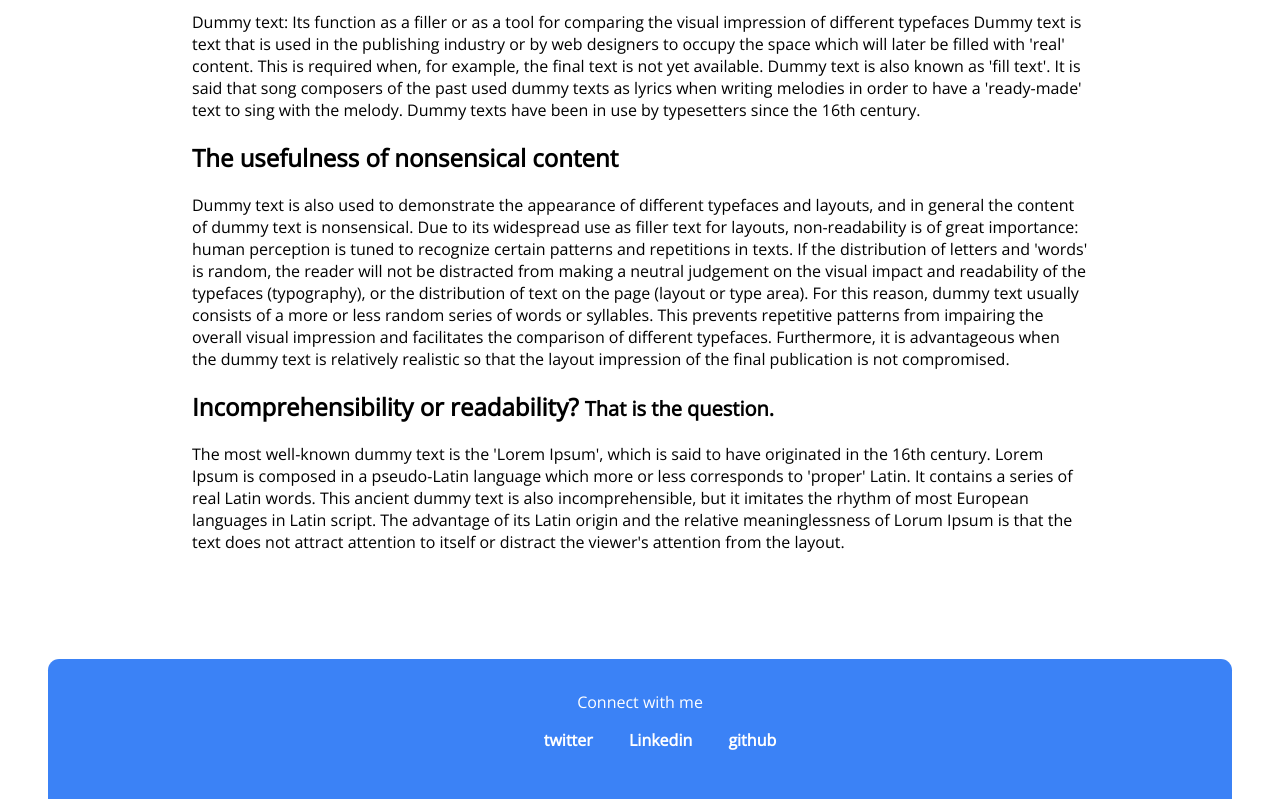
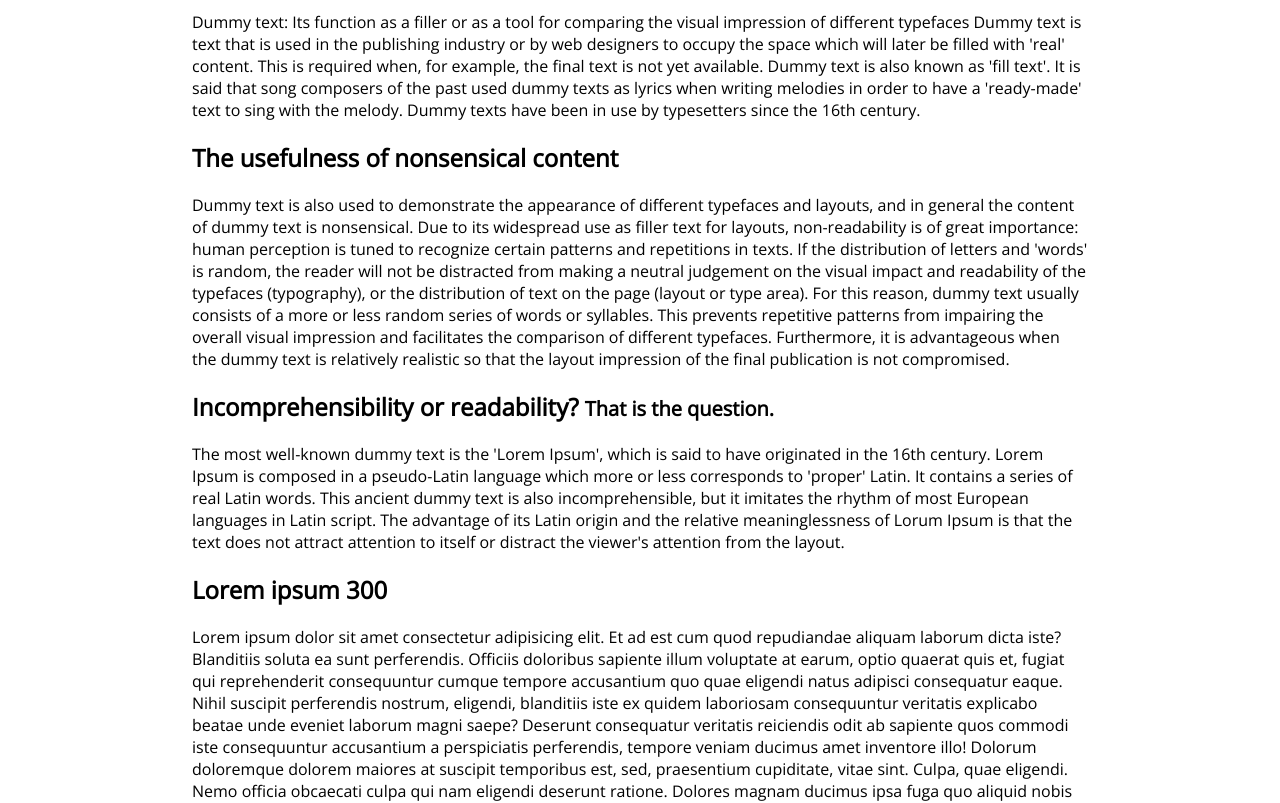
Before and after one commit to Parikshitdeore/Parikshit-Deore-portfolio, a plain HTML site: page dummy-blog.html in a window 1280 px wide. Shown: the part 358-1161 px from the top of the page. Drawn offline with nearby package versions, Linux system fonts and the light colour scheme.

Commit message:
Update dummy-blog.html

```diff
--- a/dummy-blog.html
+++ b/dummy-blog.html
@@ -36,7 +36,10 @@
 
                     <h2>Incomprehensibility or readability? <small> That is the question.</small></h2>
                     The most well-known dummy text is the 'Lorem Ipsum', which is said to have originated in the 16th century. Lorem Ipsum is composed in a pseudo-Latin language which more or less corresponds to 'proper' Latin. It contains a series of real Latin words. This ancient dummy text is also incomprehensible, but it imitates the rhythm of most European languages in Latin script. The advantage of its Latin origin and the relative meaninglessness of Lorum Ipsum is that the text does not attract attention to itself or distract the viewer's attention from the layout.</p>
-                <div class="space">
+
+                    <h2>Lorem ipsum 300</h2>
+                    Lorem ipsum dolor sit amet consectetur adipisicing elit. Et ad est cum quod repudiandae aliquam laborum dicta iste? Blanditiis soluta ea sunt perferendis. Officiis doloribus sapiente illum voluptate at earum, optio quaerat quis et, fugiat qui reprehenderit consequuntur cumque tempore accusantium quo quae eligendi natus adipisci consequatur eaque. Nihil suscipit perferendis nostrum, eligendi, blanditiis iste ex quidem laboriosam consequuntur veritatis explicabo beatae unde eveniet laborum magni saepe? Deserunt consequatur veritatis reiciendis odit ab sapiente quos commodi iste consequuntur accusantium a perspiciatis perferendis, tempore veniam ducimus amet inventore illo! Dolorum doloremque dolorem maiores at suscipit temporibus est, sed, praesentium cupiditate, vitae sint. Culpa, quae eligendi. Nemo officia obcaecati culpa qui nam eligendi deserunt ratione. Dolores magnam ducimus ipsa fuga quo aliquid nobis veritatis. Non, dolore velit unde tempora eaque perspiciatis voluptate cum necessitatibus quaerat. Nulla illum facere hic, reiciendis consectetur esse quis omnis quae numquam ipsam, qui quos soluta, aliquam tempore illo? Esse earum eos nisi repellat ad libero adipisci, nam quis minus similique expe
+                    <div class="space">
             </div>
         </article>
 
```
